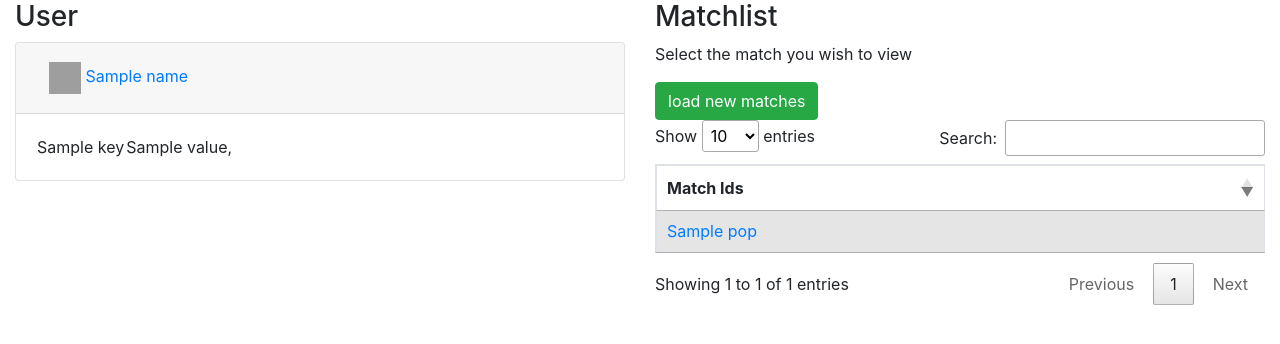
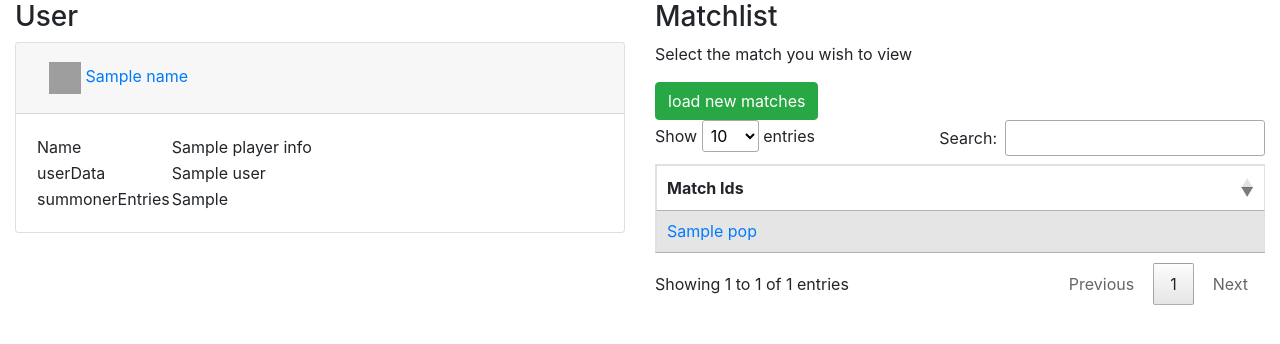
Before and after one commit to Fatman9000/opgg-bootleg-flaskapp, a Python web app: template templates/match_list.html in a window 1280 px wide. Shown: the part 56-400 px from the top of the page. Run offline with Jinja, Linux system fonts and the light colour scheme; the template is opened without the code that fills it: most values are stand-ins (such as "Sample title", 1, 10 or a date in 2020); some libraries are stand-ins or nearby versions; grey boxes are pictures that could not be loaded.

Commit message:
Cleaned up match_list match_display+backend fixes

```diff
--- a/database.py
+++ b/database.py
@@ -1,7 +1,4 @@
 from pymongo.mongo_client import MongoClient
-
-__author__ = 'Fatman9000'
-
 
 class Database(object):
     URI = "mongodb://127.0.0.1:27017"
--- /dev/null
+++ b/player.py
@@ -0,0 +1,4 @@
+class player():
+    def __init__(self, league_name, client) -> None:
+        self.league_name = league_name
+        self.client = client
--- a/templates/base.html
+++ b/templates/base.html
@@ -12,7 +12,6 @@
         src="https://code.jquery.com/jquery-3.5.1.slim.min.js"></script>
     <script crossorigin="anonymous" integrity="sha384-ho+j7jyWK8fNQe+A12Hb8AhRq26LrZ/JpcUGGOn+Y7RsweNrtN/tE3MoK7ZeZDyx"
         src="https://cdn.jsdelivr.net/npm/bootstrap@4.5.3/dist/js/bootstrap.bundle.min.js"></script>
-    <link rel="stylesheet" href="../static/css/main.css" />
     {%block head%}
 
     {%endblock%}
--- a/templates/match_list.html
+++ b/templates/match_list.html
@@ -27,20 +27,18 @@
                                     <div class="card-body">
                                           {% set matchIds=player_info.pop("matchIds") %}
                                           <table>
-                                                {% for key,value in player_info.items() %}
                                                 <tr>
-                                                      <td>{{key}}</td>
-                                                      {% if value is iterable and value is not string %}
-                                                      <td>
-                                                            {% for k in value %}
-                                                            {{k}},
-                                                            {% endfor %}
-                                                      </td>
-                                                      {% else %}
-                                                      <td>{{value}}</td>
-                                                      {% endif %}
+                                                      <td>Name</td>
+                                                      <td>{{player_info["name"]}}</td>
                                                 </tr>
-                                                {% endfor %}
+                                                <tr>
+                                                      <td>userData</td>
+                                                      <td>{{player_info["userData"][0]}}</td>
+                                                </tr>
+                                                <tr>
+                                                      <td>summonerEntries</td>
+                                                      <td>{{player_info["summonerEntries"][0]}}</td>
+                                                </tr>
                                           </table>
                                     </div>
                               </div>
```
Also changed, not shown: League_opgg_bootleg.py (+18 -11 lines), app.py (+6 -9 lines), templates/match_display.html (+15 -19 lines).
